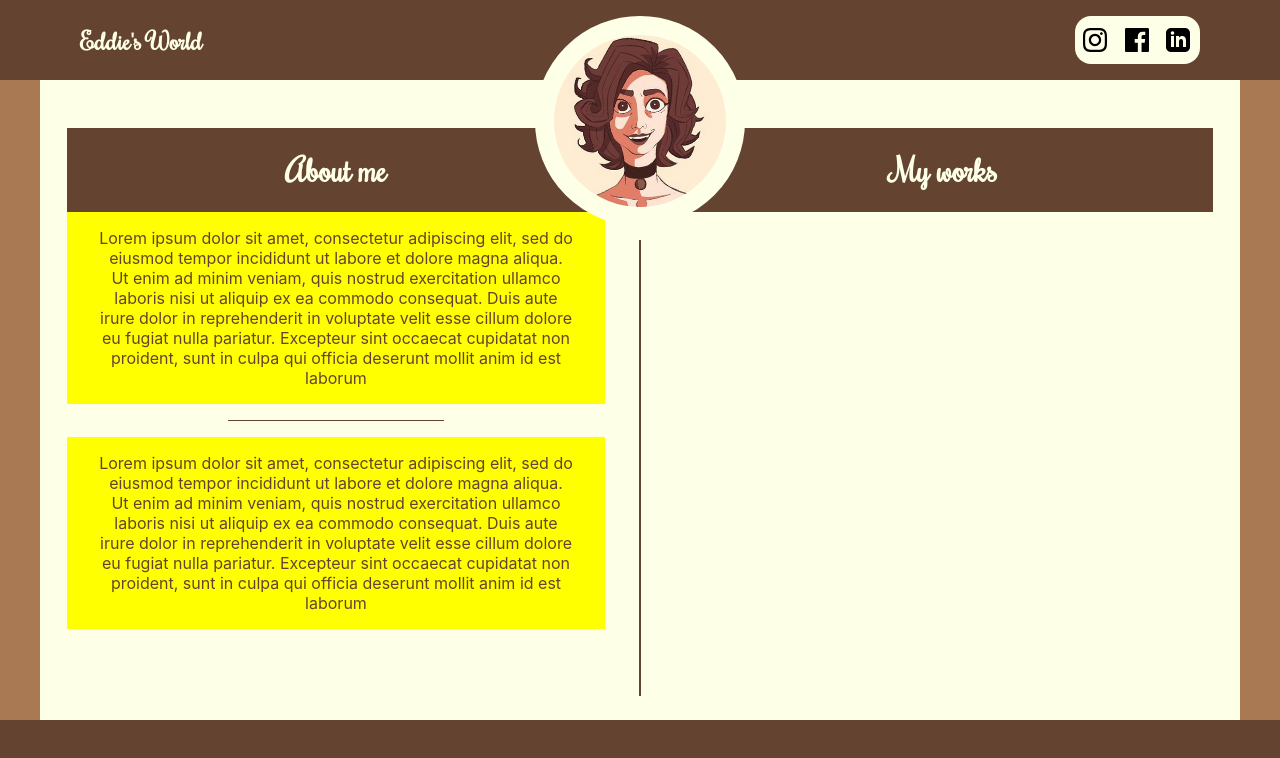
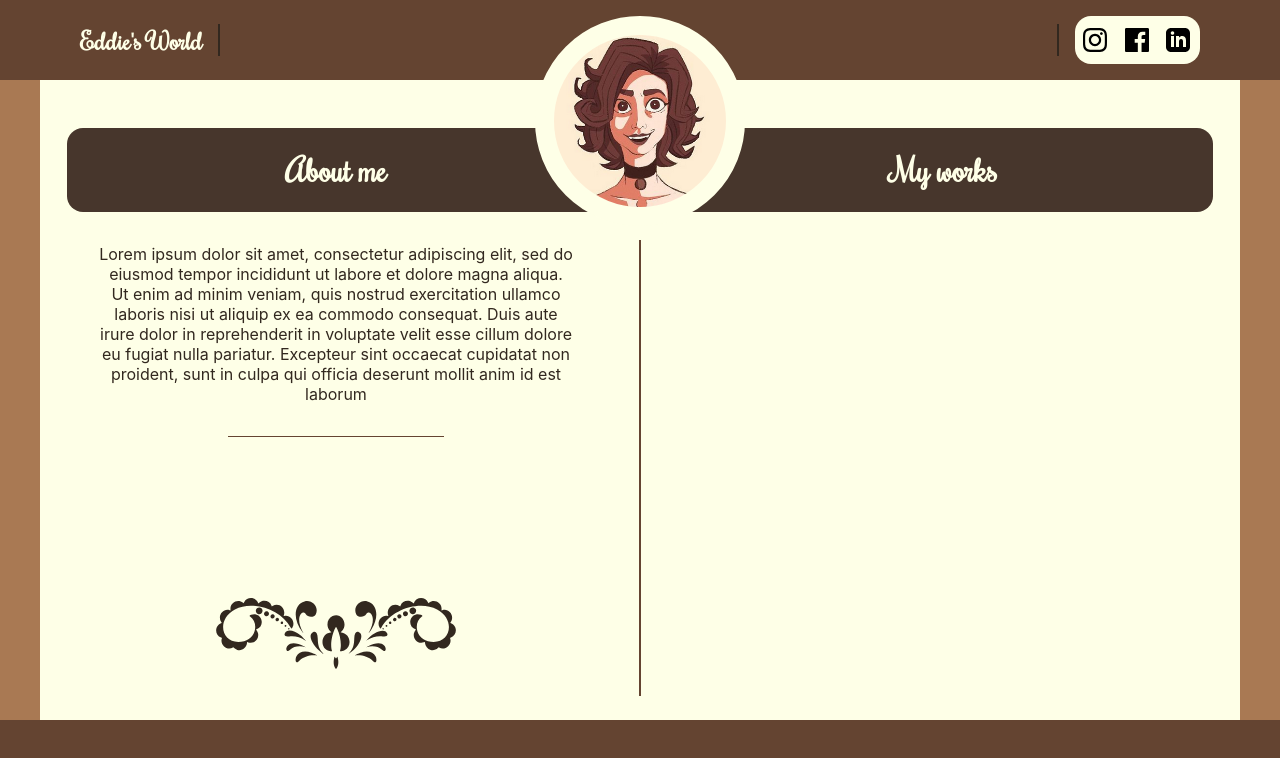
Before and after one commit to SoulVictus/EddiesPortfolioSite, a React (Create React App) app: page / in a window 1280 px wide. Shown: the top 758 px of the page. Built offline with nearby package versions, Linux system fonts and the light colour scheme.

Commit message:
added decorative component

```diff
--- a/src/App.css
+++ b/src/App.css
@@ -95,7 +95,6 @@ h1, h2 {
   display: flex;
   flex-direction: column;
   align-items: center;
-
 }
 
 .row {
--- a/src/App.js
+++ b/src/App.js
@@ -5,6 +5,7 @@ import Avatar from "./components/Avatar";
 import Title from "./components/Title";
 import TextArea from "./components/TextArea";
 import HorizontalSeparator from "./components/HorizontalSeparator";
+import Decorative from "./components/Decorative";
 
 function App() {
   return (
@@ -19,9 +20,7 @@ function App() {
                 <p>Lorem ipsum dolor sit amet, consectetur adipiscing elit, sed do eiusmod tempor incididunt ut labore et dolore magna aliqua. Ut enim ad minim veniam, quis nostrud exercitation ullamco laboris nisi ut aliquip ex ea commodo consequat. Duis aute irure dolor in reprehenderit in voluptate velit esse cillum dolore eu fugiat nulla pariatur. Excepteur sint occaecat cupidatat non proident, sunt in culpa qui officia deserunt mollit anim id est laborum</p>
               </TextArea>
               <HorizontalSeparator />
-              <TextArea>
-                <p>Lorem ipsum dolor sit amet, consectetur adipiscing elit, sed do eiusmod tempor incididunt ut labore et dolore magna aliqua. Ut enim ad minim veniam, quis nostrud exercitation ullamco laboris nisi ut aliquip ex ea commodo consequat. Duis aute irure dolor in reprehenderit in voluptate velit esse cillum dolore eu fugiat nulla pariatur. Excepteur sint occaecat cupidatat non proident, sunt in culpa qui officia deserunt mollit anim id est laborum</p>
-              </TextArea>
+              <Decorative />
             </div>
           </div>
         </div>
--- /dev/null
+++ b/src/components/Decorative.css
@@ -0,0 +1,13 @@
+.decorative-container {
+    margin-top: auto;
+    height: 5em;
+    width: 15em;
+}
+
+.decorative-img {
+    margin-top: auto;
+    height: 5em;
+    background: url("decdivider.svg");
+    background-size: 100% auto;
+    background-repeat: no-repeat;
+}
--- /dev/null
+++ b/src/components/Decorative.js
@@ -0,0 +1,13 @@
+import React from 'react';
+import "./Decorative.css";
+
+function Decorative() {
+    return (
+        <div className="decorative-container">
+            <div className="decorative-img">
+            </div>
+        </div>
+    )
+}
+
+export default Decorative
--- a/src/components/Header.css
+++ b/src/components/Header.css
@@ -8,7 +8,7 @@
 
 .header-grid {
     display: grid;
-    grid-template-columns: 5em 0.8fr 1.7fr auto 5em;
+    grid-template-columns: 5em auto 0.1fr auto 5em;
     grid-template-rows: 1fr;
     gap: 0px 0px;
     grid-template-areas:
@@ -18,16 +18,32 @@
     width: 100%;
 }
 
-@media screen and (max-width: 720px) {
-    .header-grid {
-        grid-template-columns: 2.5em 0.8fr 0.5fr 0.5fr 1em;
-        grid-template-areas:
-        ". sitetitle . navbar .";
-    }
-}
-
 .sitetitle {
     grid-area: sitetitle;
     display: flex;
     align-items: center;
 }
+
+.sitetitle::after {
+    content: "";
+    height: 2em;
+    width: 0.125em;
+    margin: 1em;
+    background-color: #32281f;
+}
+
+@media screen and (max-width: 720px) {
+    .header-grid {
+        grid-template-columns: 2em auto 0.1fr auto 2em;
+        grid-template-areas:
+        ". sitetitle . navbar .";
+    }
+
+    .sitetitle::after {
+        content: unset;
+    }
+
+    .h1 {
+
+    }
+}
--- a/src/components/Navbar.css
+++ b/src/components/Navbar.css
@@ -2,6 +2,7 @@
     grid-area: navbar;
     display: flex;
     align-items: center;
+    justify-self: flex-end;
 }
 
 .navbar-container {
@@ -13,3 +14,11 @@
     color: black;
     border-radius: 1em;
 }
+
+.navbar::before {
+    content: "";
+    height: 2em;
+    width: 0.125em;
+    margin: 1em;
+    background-color: #32281f;
+}
--- a/src/components/TextArea.css
+++ b/src/components/TextArea.css
@@ -2,9 +2,8 @@
     display: flex;
     box-sizing: border-box;
     width: 100%;
-    padding: 0 2em 0 2em;
+    padding: 1em 2em 0 2em;
 
     text-align: center;
-    background-color: yellow;
-    color: #644431;
+    color: #32281f;
 }
--- a/src/components/Title.css
+++ b/src/components/Title.css
@@ -4,6 +4,8 @@
     box-sizing: border-box;
 
     width: 100%;
-    background-color: #644431;
+
+    border-radius: 1em;
+    background-color: #47362c;
     color: #FEFFE7;
 }
--- a/src/index.css
+++ b/src/index.css
@@ -9,6 +9,7 @@ body {
     sans-serif;
   -webkit-font-smoothing: antialiased;
   -moz-osx-font-smoothing: grayscale;
+  background-color: #A97953;
 }
 
 code {
```
Also changed, not shown: src/components/decdivider.svg (added).
